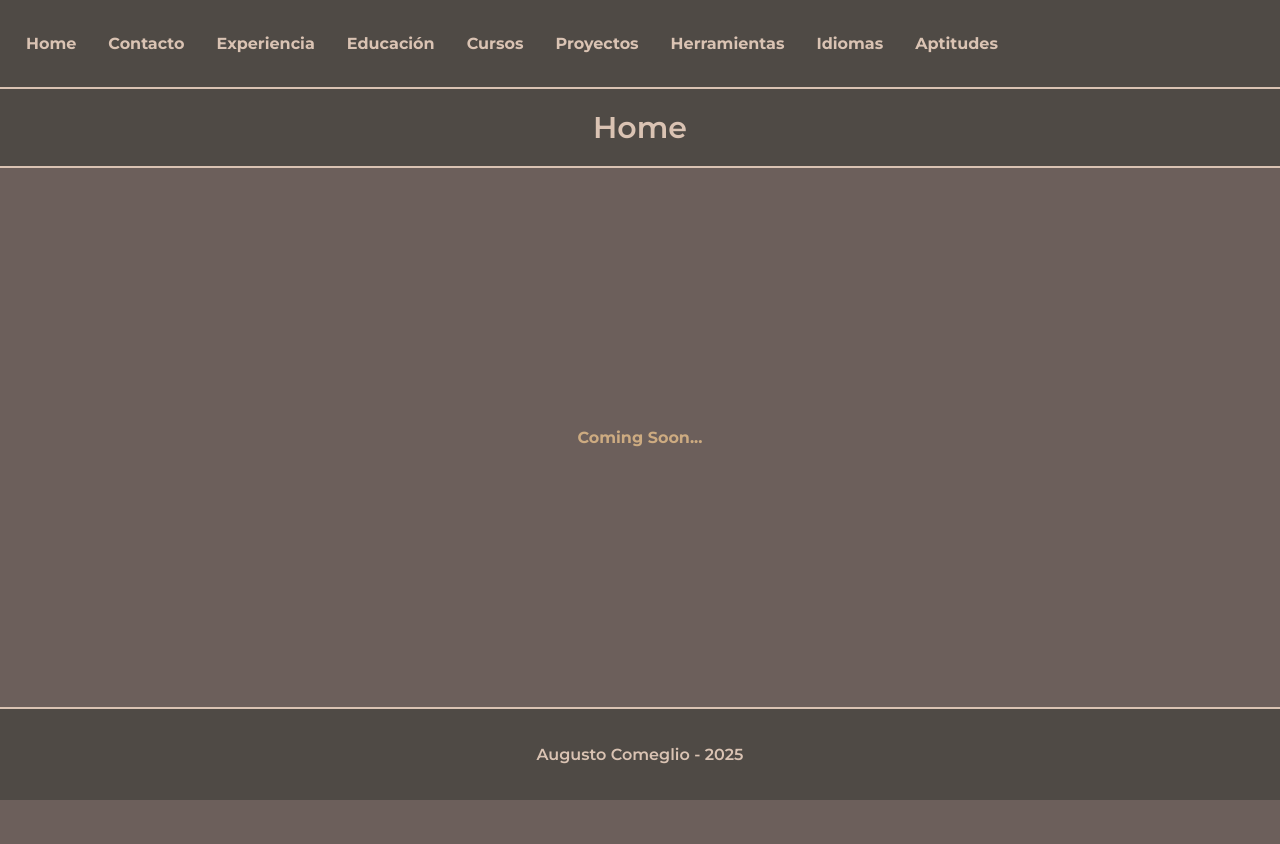
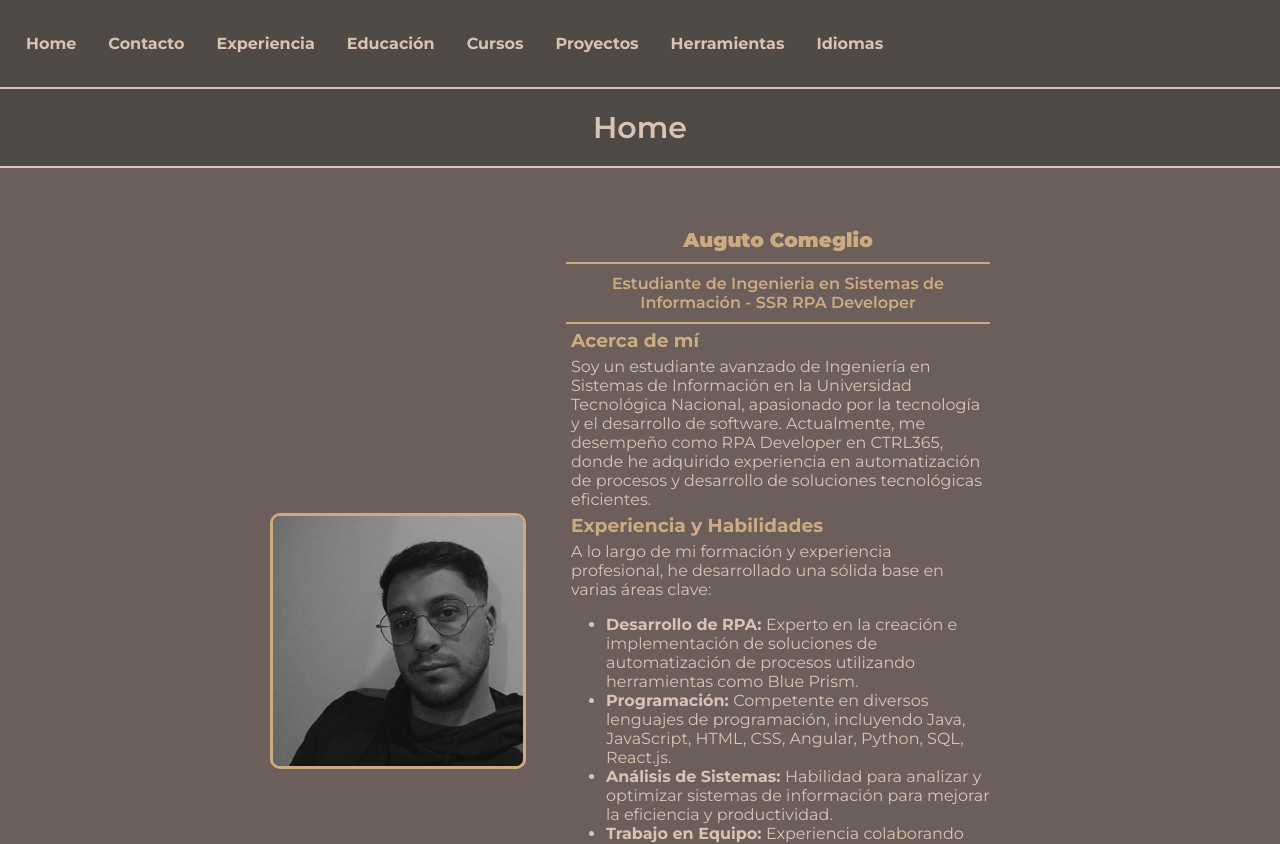
Before and after one commit to AugustoComeglio/PersonalWebsiteV2, a React (Vite) app: page /home in a window 1280 px wide. Shown: the top 844 px of the page. Before the commit the page ends 800 px from the top, so only its background shows below. Built offline with nearby package versions, Linux system fonts and the light colour scheme.

Commit message:
mejoras home

```diff
--- a/src/Components/Screens/Aptitudes/Aptitudes.jsx
+++ /dev/null
@@ -1,21 +0,0 @@
-import React from 'react'
-import Header from '../../UI/Header/Header'
-import Footer from '../../UI/Footer/Footer'
-import styles from './Aptitudes.module.css'
-import Msj from '../../UI/Msj/Msj'
-import Title from '../../UI/Title/Title'
-
-const Aptitudes = () => {
-  return (
-    <div className={styles.contPrincipal}>
-    <Header/>
-    <Title Title="Aptitudes"/>
-    <div className={styles.contenedor}>
-      <Msj/>
-    </div>
-    <Footer/>
-    </div>
-  )
-}
-
-export default Aptitudes
--- a/src/Components/Screens/Aptitudes/Aptitudes.module.css
+++ /dev/null
@@ -1,13 +0,0 @@
-.contPrincipal{
-    display: flex;
-    flex-direction: column;
-    min-height: 100vh;
-}
-
-.contenedor{
-    display: flex;
-    justify-content: center;
-    align-items: center;
-    padding: 50px 100px 50px 100px;
-    flex: 1;
-}
--- a/src/Components/Screens/Home/Home.jsx
+++ b/src/Components/Screens/Home/Home.jsx
@@ -2,8 +2,8 @@ import React from 'react'
 import Header from '../../UI/Header/Header'
 import Footer from '../../UI/Footer/Footer'
 import styles from './Home.module.css'
-import Msj from '../../UI/Msj/Msj'
 import Title from '../../UI/Title/Title'
+import CardPresentacion from '../../UI/Cards/CardPresentacion/CardPresentacion'
 
 
 
@@ -13,7 +13,7 @@ const Home = () => {
     <Header/>
     <Title Title="Home"/>
     <div className={styles.contenedor}>
-      <Msj/>
+      <CardPresentacion/>
     </div>
     <Footer/>
     </div>
--- a/src/Components/Screens/Home/Home.module.css
+++ b/src/Components/Screens/Home/Home.module.css
@@ -8,6 +8,6 @@
     display: flex;
     justify-content: center;
     align-items: center;
-    padding: 50px 100px 50px 100px;
+    padding: 50px 250px 50px 250px;
     flex: 1;
 }
--- /dev/null
+++ b/src/Components/UI/Cards/CardPresentacion/CardPresentacion.jsx
@@ -0,0 +1,34 @@
+import React from 'react'
+import styles from './CardPresentacion.module.css'
+
+const CardPresentacion = () => {
+  return (
+    <div className={styles.card}>
+        <div className={styles.contimg}>
+            <img src="/Images/Augusto.jpg" className={styles.img}></img>
+        </div>
+        <div className={styles.continfo}>
+            <div className={styles.continfo}>
+                <div className={styles.title}>Auguto Comeglio</div>
+                <div className={styles.profesion}>Estudiante de Ingenieria en Sistemas de Información - SSR RPA Developer</div>
+                <section className={styles.descripcion}>
+                    <h3>Acerca de mí</h3>
+                    <p>Soy un estudiante avanzado de Ingeniería en Sistemas de Información en la Universidad Tecnológica Nacional, apasionado por la tecnología y el desarrollo de software. Actualmente, me desempeño como RPA Developer en CTRL365, donde he adquirido experiencia en automatización de procesos y desarrollo de soluciones tecnológicas eficientes.</p>
+                    <h3>Experiencia y Habilidades</h3>
+                    <p>A lo largo de mi formación y experiencia profesional, he desarrollado una sólida base en varias áreas clave:</p>
+                    <ul>
+                        <li><b>Desarrollo de RPA: </b>Experto en la creación e implementación de soluciones de automatización de procesos utilizando herramientas como Blue Prism.</li>
+                        <li><b>Programación: </b>Competente en diversos lenguajes de programación, incluyendo Java, JavaScript, HTML, CSS, Angular, Python, SQL, React.js.</li>
+                        <li><b>Análisis de Sistemas: </b>Habilidad para analizar y optimizar sistemas de información para mejorar la eficiencia y productividad.</li>
+                        <li><b>Trabajo en Equipo: </b>Experiencia colaborando con equipos multidisciplinarios para lograr objetivos comunes.</li>
+                    </ul>
+                    <h3>Objetivos Profesionales</h3>
+                    <p>Mi objetivo es continuar desarrollándome en el campo de la ingeniería en sistemas de información, especializándome en la automatización de procesos y la innovación tecnológica. Aspiro a contribuir significativamente al éxito de proyectos y empresas tecnológicas, utilizando mis habilidades para crear soluciones eficientes y efectivas.</p>
+                </section>
+            </div>
+        </div>
+    </div>
+  )
+}
+
+export default CardPresentacion
--- /dev/null
+++ b/src/Components/UI/Cards/CardPresentacion/CardPresentacion.module.css
@@ -0,0 +1,55 @@
+.card{
+    display: flex;
+    flex-direction: row;
+    justify-content: space-between;
+    width: 100%;
+    height: 100%;
+    background-color: #6C5F5B;
+    border-radius: 10px;
+    transition: transform 0.3s ease, box-shadow 0.3s ease;
+}
+.card:hover {
+  transform: translateY(-5px);
+  box-shadow: 0 8px 16px rgba(0, 0, 0, 0.15);
+}
+.contimg{
+    display: flex;
+    align-items: center;
+    padding: 0px 0px 0px 20px;
+}
+.img{
+    height: 250px;
+    width: 250px;
+    object-fit: contain;
+    border-radius: 10px;
+    border: 3px solid #CDAB81;
+}
+.continfo{
+    display: flex;
+    flex-direction: column;
+    padding: 0px 20px;
+}
+.title{
+    text-align: center;
+    font-size: 20px;
+    font-weight: 900;
+    border-bottom: 2px solid #CDAB81;
+    padding: 10px 0px;
+    color: #CDAB81;
+}
+.profesion{
+    text-align: center;
+    font-size: 16px;
+    font-weight: 600;
+    border-bottom: 2px solid #CDAB81;
+    padding: 10px 0px;
+    margin: 0px;
+    color: #CDAB81;
+}
+.descripcion h3{
+    color: #CDAB81;
+    margin: 5px;
+}
+.descripcion p{
+    margin: 5px;
+}
--- a/src/Components/UI/Header/Header.jsx
+++ b/src/Components/UI/Header/Header.jsx
@@ -35,9 +35,6 @@ const Header = () => {
           <li className={styles.li}>
             <a className={styles.a} onClick={()=> navigate("/idiomas")}>Idiomas</a>
           </li>
-          <li className={styles.li}>
-            <a className={styles.a }onClick={()=> navigate("/aptitudes")}>Aptitudes</a>
-          </li>
         </ul>
       </header>
     </>
--- a/src/Routes/AppRouter.jsx
+++ b/src/Routes/AppRouter.jsx
@@ -1,6 +1,5 @@
 import { Navigate, Route, Routes } from "react-router";
 import Home from "../Components/Screens/Home/Home"
-import Aptitudes from "../Components/Screens/Aptitudes/Aptitudes"
 import Contacto from "../Components/Screens/Contacto/Contacto"
 import Cursos from "../Components/Screens/Cursos/Cursos"
 import Educacion from "../Components/Screens/Educacion/Educacion"
@@ -15,7 +14,6 @@ const AppRouter = () => {
         <Route path="" element={<Navigate to="home" />} />
         <Route path="/" element={<Navigate to="home" />} />
         <Route path="/home" element={<Home />} />
-        <Route path="/aptitudes" element={<Aptitudes />} />
         <Route path="/contacto" element={<Contacto />} />
         <Route path="/cursos" element={<Cursos />} />
         <Route path="/educacion" element={<Educacion />} />
```
Also changed, not shown: public/Images/Augusto.jpg (added).
